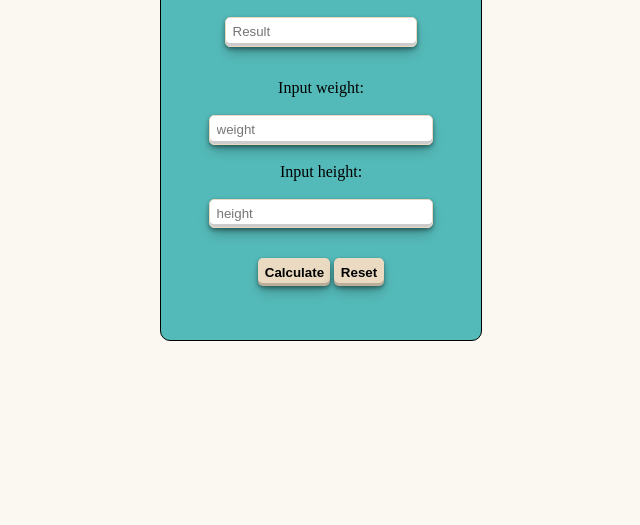
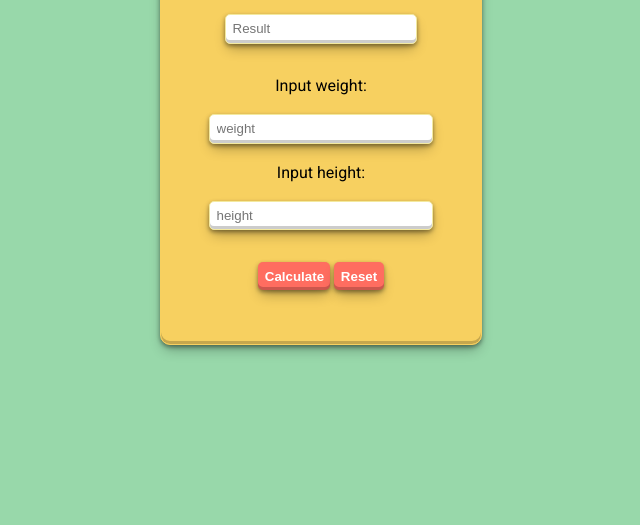
Before and after one commit to robynainsley21/BMI-calculator, a plain HTML site: page index.html in a window 1280 px wide. Shown: the part 275-800 px from the top of the page, without its empty margins (319-959 px from the left). Drawn offline with Linux system fonts and the light colour scheme.

Commit message:
Change color scheme

```diff
--- a/css/styles.css
+++ b/css/styles.css
@@ -7,9 +7,10 @@
 }
 
 :root {
-  --primary: #54bab9;
-  --button: #e9dac1;
-  --bg-light: #fbf8f1;
+  --primary: #f7d060;
+  --button: #ff6d60;
+  --light: #f3e99f;
+  --bg: #98d8aa;
   --box-shadow: rgba(0, 0, 0, 0.4) 0px 2px 4px,
     rgba(0, 0, 0, 0.3) 0px 7px 13px -3px, rgba(0, 0, 0, 0.2) 0px -3px 0px inset;
 }
@@ -18,17 +19,18 @@ body {
   display: flex;
   justify-content: center;
   align-items: center;
-  background-color: var(--bg-light);
+  background-color: var(--bg);
   height: 100vh;
   text-align: center;
+  font-family: "Roboto", sans-serif;
 }
 
 :is(input[type="button"], input[type="reset"]) {
   background-color: var(--button);
   border-radius: 0.6rem;
-  border: 1px solid var(--button);
+  border: 1px solid;
   font-weight: bold;
-
+  color: #fff;
   cursor: pointer;
   border-radius: 5px;
   box-shadow: rgba(0, 0, 0, 0.4) 0px 2px 4px,
@@ -47,6 +49,10 @@ body {
   &:active {
     top: 2px;
   }
+
+  &:hover{
+    transform: scale(1.08);
+  }
 }
 
 input[readonly] {
@@ -54,7 +60,7 @@ input[readonly] {
 }
 
 input {
-  border: 1px solid var(--button);
+  border: 1px solid var(--light);
   box-shadow: var(--box-shadow);
   border-radius: 5px;
   padding: 0.4rem;
@@ -65,8 +71,10 @@ form {
   flex-direction: column;
   background-color: var(--primary);
   padding: 3rem;
-  border: 1px solid;
+  border: 1px solid var(--primary);
   border-radius: 10px;
+  box-shadow: rgba(0, 0, 0, 0.4) 0px 2px 4px,
+    rgba(0, 0, 0, 0.3) 0px 7px 13px -3px, rgba(0, 0, 0, 0.2) 0px -3px 0px inset;
 }
 
 h2 {
@@ -78,7 +86,7 @@ label[for="weight"] {
 }
 
 @media (width < 320px) {
-    form{
-        width: 16rem ;
-    }
+  form {
+    width: 16rem;
+  }
 }
--- a/index.html
+++ b/index.html
@@ -1,23 +1,43 @@
 <!DOCTYPE html>
 <html lang="en">
   <head>
-    <meta charset="UTF-8">
-    <meta name="viewport" content="width=device-width, initial-scale=1.0">
-    <link rel="stylesheet" href="css/styles.css">
+    <meta charset="UTF-8" />
+    <meta name="viewport" content="width=device-width, initial-scale=1.0" />
+
+    <!-- google fonts -->
+    <link rel="preconnect" href="https://fonts.googleapis.com" />
+    <link rel="preconnect" href="https://fonts.gstatic.com" crossorigin />
+    <link
+      href="https://fonts.googleapis.com/css2?family=Roboto:ital,wght@0,100;0,300;0,400;0,500;0,700;0,900;1,100;1,300;1,400;1,500;1,700;1,900&display=swap"
+      rel="stylesheet"
+    />
+
+    <!-- stylesheet -->
+    <link rel="stylesheet" href="css/styles.css" />
     <title>BMI Calculator</title>
   </head>
   <body>
     <main>
       <form>
         <h2>BMI calculator</h2>
-            <input type="number" readonly placeholder="Result">
-            <label for="weight">Input weight:</label><br>
-            <input type="text" id="weight" name="weight" placeholder="weight"><br>
-            <label for="lname">Input height:</label><br>
-            <input type="text" id="height" name="height" placeholder="height"><br><br>
+        <input type="number" readonly placeholder="Result" />
+        <label for="weight">Input weight:</label><br />
+        <input
+          type="text"
+          id="weight"
+          name="weight"
+          placeholder="weight"
+        /><br />
+        <label for="lname">Input height:</label><br />
+        <input
+          type="text"
+          id="height"
+          name="height"
+          placeholder="height"
+        /><br /><br />
         <div>
-                <input type="button" value="Calculate" calculate-btn>
-                <input type="reset" value="Reset">
+          <input type="button" value="Calculate" calculate-btn />
+          <input type="reset" value="Reset" />
         </div>
       </form>
     </main>
```
Lines whose indentation alone changed are shown as unchanged.
